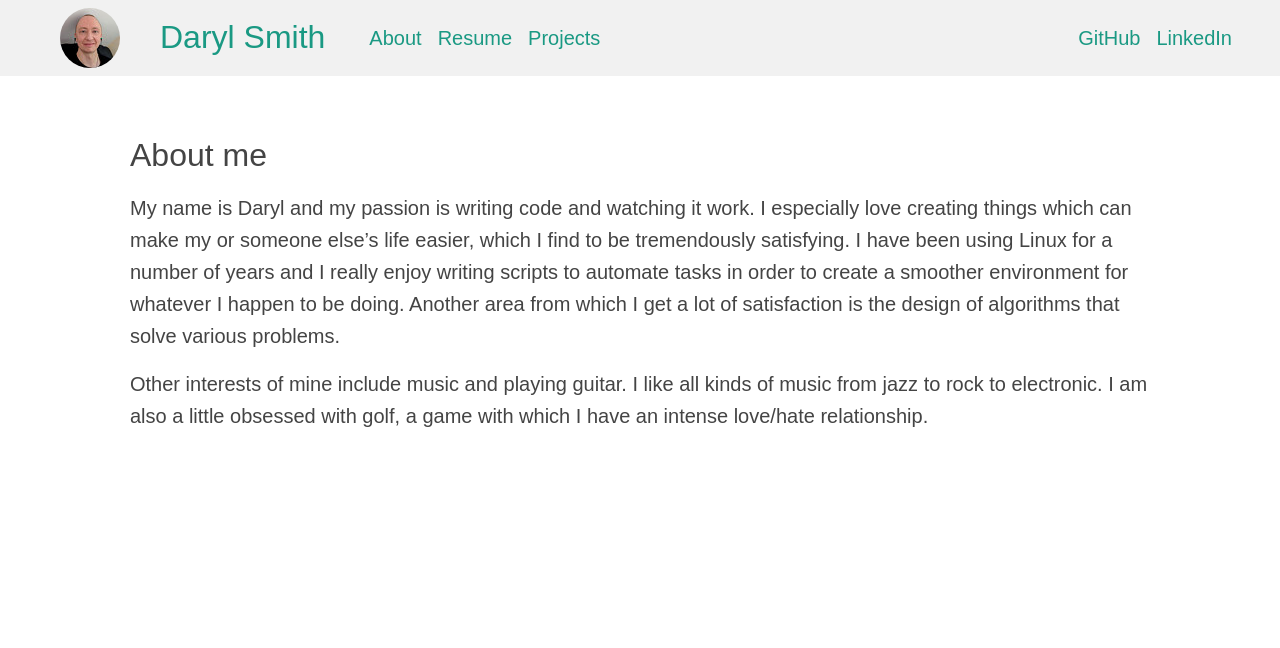
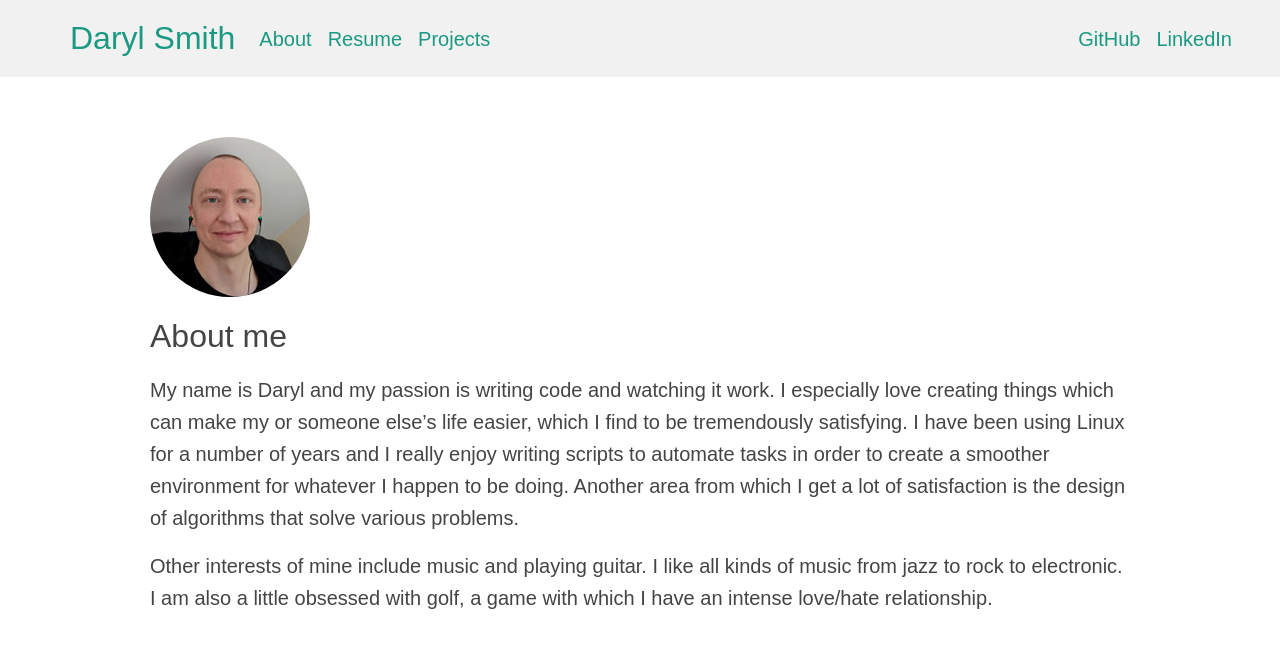
Before and after one commit to dschmaryl/dschmaryl.github.io, a Jekyll site: the page built from about/index.md, in a window 1280 px wide. Shown: the top 648 px of the page. Built offline with Jekyll 4.4.1, drawn with Linux system fonts in a browser that asks for light colours; nearby versions of some CDN libraries; some web fonts are replaced.

Commit message:
add pic to about page

```diff
--- a/_includes/navbar.html
+++ b/_includes/navbar.html
@@ -1,7 +1,4 @@
-<nav class="navbar navbar-expand-lg navbar-light">
-  <a href="{{ site.baseurl }}/">
-    <img class="selfie" src="{{ site.baseurl }}/public/images/selfie_60x60.jpg" alt="selfie" />
-  </a>
+<nav class="navbar navbar-expand-md navbar-light">
   <a class="navbar-brand" href="{{ site.baseurl }}/">Daryl Smith</a>
 
   <button class="navbar-toggler" type="button" data-toggle="collapse" data-target="#navbarSupportedContent" aria-controls="navbarSupportedContent" aria-expanded="false" aria-label="Toggle navigation">
--- /dev/null
+++ b/_layouts/about.html
@@ -0,0 +1,8 @@
+---
+layout: default
+---
+<img class="selfie" src="{{ site.baseurl }}/public/images/selfie_160x160.jpg" />
+<div class="page-header">
+  <h2>{{ page.title }}</h2>
+</div>
+{{ content }}
--- a/public/css/main.css
+++ b/public/css/main.css
@@ -1,4 +1,5 @@
 body {
+  min-width: 340px;
   line-height: 1.6;
   font-family: 'Mukta Mahee', sans-serif;
   font-size: 20px;
@@ -6,7 +7,7 @@ body {
 }
 
 .container {
-  padding: 60px 60px 60px 60px;
+  padding: 60px 80px 60px 80px;
 }
 
 a {
@@ -27,9 +28,10 @@ a:hover {
 
 .navbar-brand {
   font-size: 1.6em;
+  padding-left: 30px;
 }
 
-.navbar a {
+.navbar ul > a {
   padding: 0 20px 0 20px;
 }
 
@@ -42,11 +44,12 @@ nav a:hover {
 }
 
 .collapsing, .show {
-  padding: 20px 0 10px 20px;
+  padding: 20px 0 10px 30px;
 }
 
 .selfie {
   border-radius: 50%;
+  margin-bottom: 20px;
 }
 
 .page-header {
```
Also changed, not shown: about/index.md (+1 -1 lines), public/images/selfie_160x160.jpg (added).
